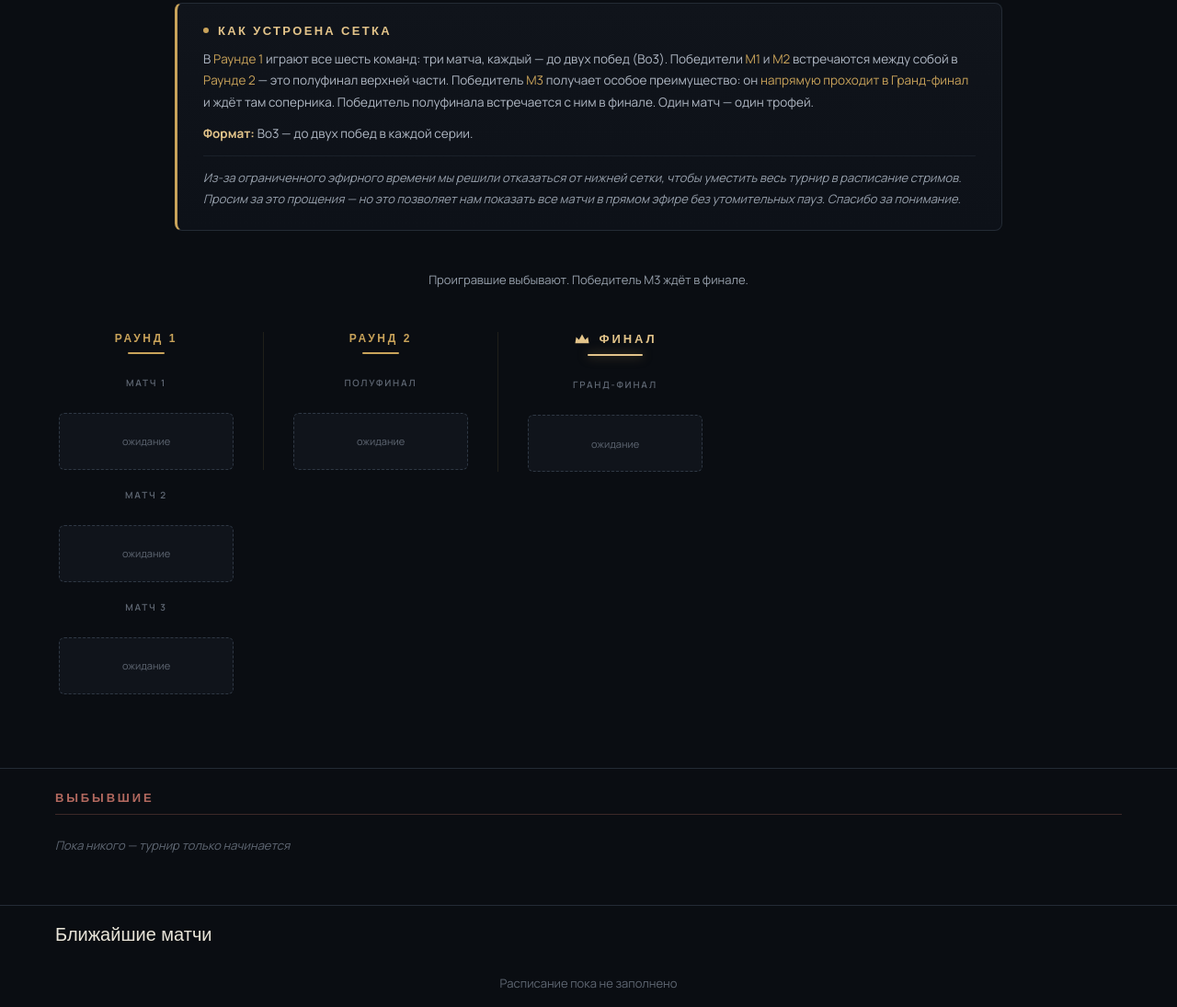
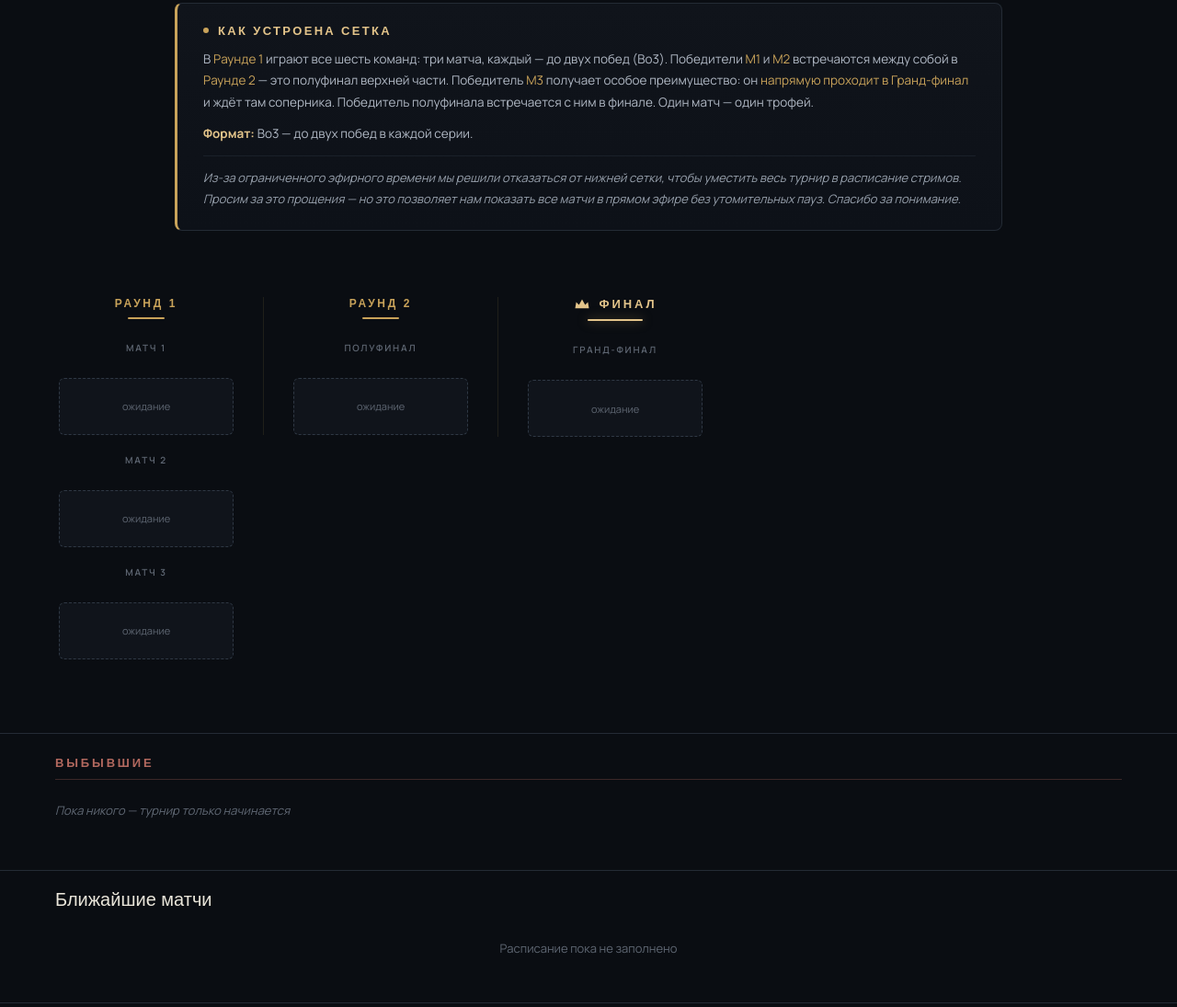
Before and after one commit to daubiii/Compass-arena, a website: page index.html in a window 1280 px wide. Shown: the part 1180-2275 px from the top of the page at 92% size. Drawn offline with Linux system fonts and the light colour scheme; no server answers; a web font is replaced by a local one.

Commit message:
Update index.html

```diff
--- a/index.html
+++ b/index.html
@@ -817,7 +817,6 @@
 
 <section class="bracket-section" id="bracketSection">
     <div class="container">
-        <p class="sub">Проигравшие выбывают. Победитель M3 ждёт в финале.</p>
         <div class="bracket-wrapper" id="bracketWrapper"></div>
         <div class="bracket-hint">← прокрутите, чтобы увидеть всю сетку →</div>
     </div>
```
